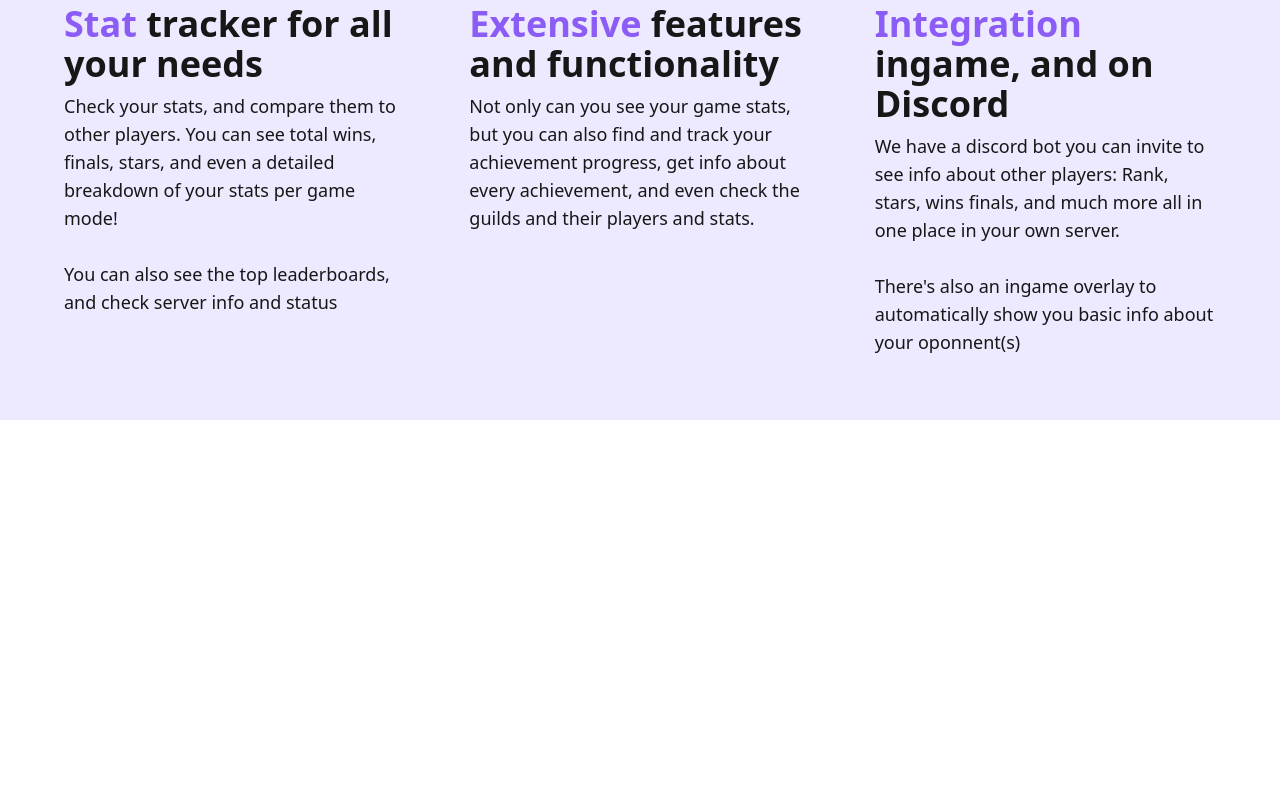
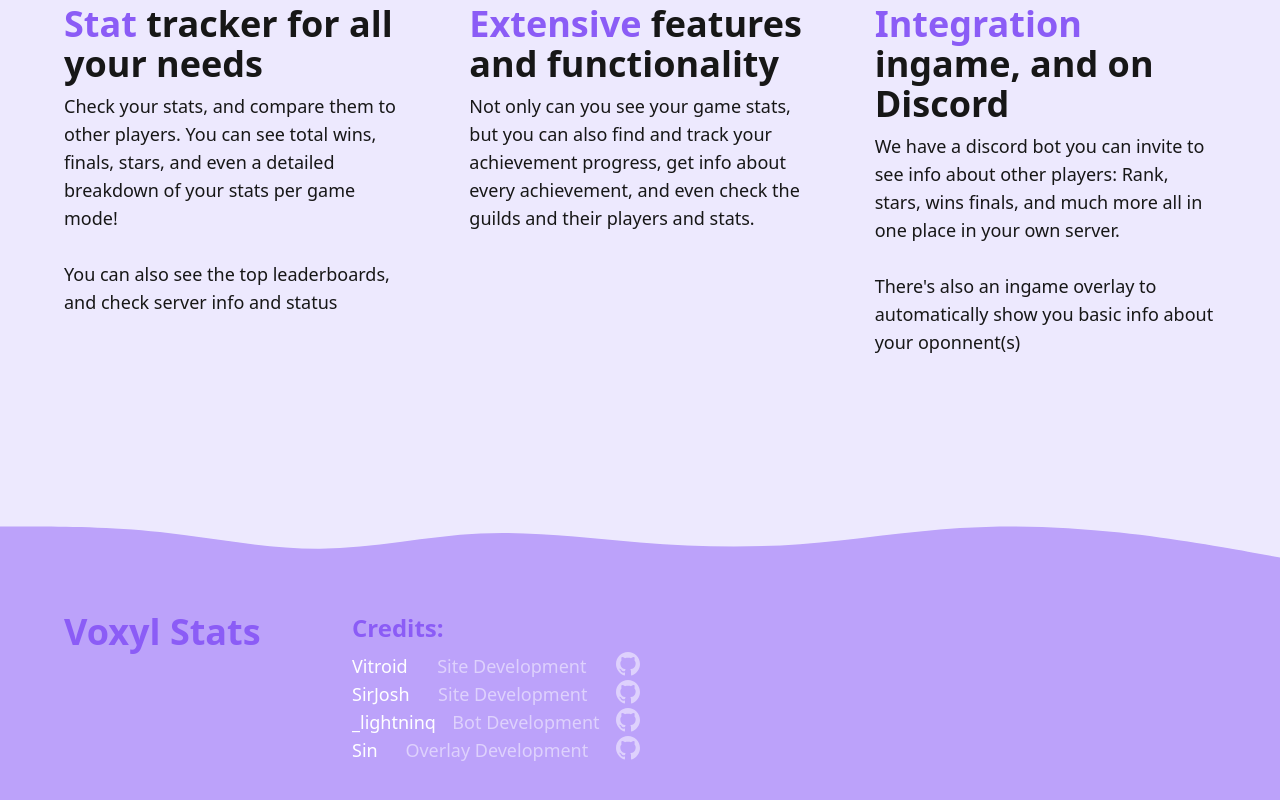
Before and after one commit to VitroidFPV/voxyl-site, a SvelteKit app: page / in a window 1280 px wide. Shown: the part 630-1430 px from the top of the page. Before the commit the page ends 1050 px from the top, so only its background shows below. Built offline with nearby package versions, Linux system fonts and the light colour scheme.

Commit message:
Added footer, better styling

```diff
--- a/src/app.html
+++ b/src/app.html
@@ -4,6 +4,12 @@
 		<meta charset="utf-8" />
 		<link rel="icon" href="%sveltekit.assets%/favicon.png" />
 		<meta name="viewport" content="width=device-width" />
+		<script>
+			localStorage.theme === 'dark' ||
+			(!('theme' in localStorage) && window.matchMedia('(prefers-color-scheme: dark)').matches)
+				? document.documentElement.classList.add('dark')
+				: document.documentElement.classList.remove('dark');
+		</script>
 		%sveltekit.head%
 	</head>
 	<body data-sveltekit-preload-data="hover">
--- /dev/null
+++ b/src/components/Footer.svelte
@@ -0,0 +1,40 @@
+<script>
+	import FooterCredits from "$components/FooterCredits.svelte";
+</script>
+<footer class="w-full">
+	<div class="h-fit bg-violet-100 dark:bg-dark-800 duration-300">
+		<div class="max-w-full origin-bottom top-[2px] relative h-fit md:scale-y-[0.5] z-20">
+			<svg
+				class="max-w-full h-fit"
+				id="visual"
+				viewBox="0 0 2400 300"
+				width="2400"
+				height="300"
+				xmlns="http://www.w3.org/2000/svg"
+				xmlns:xlink="http://www.w3.org/1999/xlink"
+				version="1.1">
+				<rect x="0" y="0" width="2400" height="300" class="hover:-translate-y-2 duration-300 fill-transparent" />
+				<path
+					d="M0 92L50 91.8C100 91.7 200 91.3 300 112.7C400 134 500 177 600 175.5C700 174 800 128 900 118.5C1000 109 1100 136 1200 151.8C1300 167.7
+			1400 172.3 1500 158C1600 143.7 1700 110.3 1800 97.7C1900 85 2000 93 2100 114.8C2200 136.7 2300 172.3 2350 190.2L2400 208L2400 301L2350 301C2300
+			301 2200 301 2100 301C2000 301 1900 301 1800 301C1700 301 1600 301 1500 301C1400 301 1300 301 1200 301C1100 301 1000 301 900 301C800 301 700 301
+			600 301C500 301 400 301 300 301C200 301 100 301 50 301L0 301Z"
+					fill=""
+					stroke-linecap="round"
+					stroke-linejoin="miter"
+					class="duration-300 dark:fill-[#2d2441] fill-[#bca2fa]"
+				/>
+			</svg>
+		</div>
+		<div class="w-full h-56 dark:bg-[#2d2441] bg-[#bca2fa] duration-300 flex p-16 pt-8">
+			<div class="w-1/4 text-4xl font-bold text-violet-500">Voxyl Stats</div>
+			<div class="flex flex-col md:w-1/4">
+				<div class="font-semibold text-2xl mb-2 text-violet-500">Credits:</div>
+				<FooterCredits name="Vitroid" role="Site Development" link="/" />
+				<FooterCredits name="SirJosh" role="Site Development" link="/" />
+				<FooterCredits name="_lightninq" role="Bot Development" link="/" />
+				<FooterCredits name="Sin" role="Overlay Development" link="/" />
+			</div>
+		</div>
+	</div>
+</footer>
--- /dev/null
+++ b/src/components/FooterCredits.svelte
@@ -0,0 +1,13 @@
+<script lang="ts">
+	export let name: string
+	export let link: string
+	export let role: string
+
+	import GitHubLink from '$components/GitHubLink.svelte'
+</script>
+
+<div class="flex justify-between w-full text-lg text-white font-medium">
+	{name}
+	<div class="text-white/50 font-normal">{role}</div>
+	<GitHubLink link={link} />
+</div>
--- /dev/null
+++ b/src/components/GitHubLink.svelte
@@ -0,0 +1,17 @@
+<script lang="ts">
+	export let link: string
+</script>
+
+<a href="{link}" target="_blank" rel="noopener noreferrer" class="group">
+	<svg
+		xmlns="http://www.w3.org/2000/svg"
+		width="24"
+		height="24"
+		viewBox="0 0 24 24"
+	>
+		<path
+			d="M12 0c-6.626 0-12 5.373-12 12 0 5.302 3.438 9.8 8.207 11.387.599.111.793-.261.793-.577v-2.234c-3.338.726-4.033-1.416-4.033-1.416-.546-1.387-1.333-1.756-1.333-1.756-1.089-.745.083-.729.083-.729 1.205.084 1.839 1.237 1.839 1.237 1.07 1.834 2.807 1.304 3.492.997.107-.775.418-1.305.762-1.604-2.665-.305-5.467-1.334-5.467-5.931 0-1.311.469-2.381 1.236-3.221-.124-.303-.535-1.524.117-3.176 0 0 1.008-.322 3.301 1.23.957-.266 1.983-.399 3.003-.404 1.02.005 2.047.138 3.006.404 2.291-1.552 3.297-1.23 3.297-1.23.653 1.653.242 2.874.118 3.176.77.84 1.235 1.911 1.235 3.221 0 4.609-2.807 5.624-5.479 5.921.43.372.823 1.102.823 2.222v3.293c0 .319.192.694.801.576 4.765-1.589 8.199-6.086 8.199-11.386 0-6.627-5.373-12-12-12z"
+			class="fill-white/50 group-hover:fill-violet-500 duration-500"
+		/>
+	</svg>
+</a>
--- a/src/components/Navbar.svelte
+++ b/src/components/Navbar.svelte
@@ -16,7 +16,7 @@
 	}
 </script>
 
-<nav class="h-16 dark:bg-[#533a8a] bg-[#bca2fa] fixed w-full flex items-center px-4 text-xl duration-300 justify-between shadow-[0px_40px_35px_0px] shadow-black/25 z-20">
+<nav class="h-16 dark:bg-[#533a8a] bg-[#bca2fa] fixed w-full flex items-center px-4 text-xl duration-300 justify-between shadow-[0px_40px_35px_0px]shadow-black/25 z-20">
 	<div class="flex md:w-fit w-full md:ml-14 h-full items-center">
 		<a href="/" class="bg-gradient-to-r from-current to-current bg-no-repeat bg-bottom bg-0w hover:bg-100w duration-300 transition-all font-semibold opacity-50 hover:opacity-100">Home</a>
 		<div class="flex items-center">
--- a/src/components/Separator.svelte
+++ b/src/components/Separator.svelte
@@ -1,18 +1,18 @@
 <div class="max-w-full h-fit overflow-x-hidden group">
 	<svg class="max-w-full h-fit bg-transparent scale-x-125" id="visual" viewBox="0 0 2400 300" width="2400" height="300" xmlns="http://www.w3.org/2000/svg" version="1.1">
-		<path class="wave1 fill-[#8b5cf6] duration-300 transition-colors" d="M0 137L57.2 133.5C114.3 130 228.7 123 343 110.3C457.3 97.7 571.7 79.3 686
+		<path class="wave1 fill-[#7d57d4] duration-300 transition-colors" d="M0 137L57.2 133.5C114.3 130 228.7 123 343 110.3C457.3 97.7 571.7 79.3 686
 		82.7C800.3 86 914.7 111 1028.8 112C1143 113 1257 90 1371.2 77.5C1485.3 65 1599.7 63 1714
 		61.2C1828.3 59.3 1942.7 57.7 2057 61C2171.3 64.3 2285.7 72.7 2342.8 76.8L2400 81L2400 301L2342.8
 		301C2285.7 301 2171.3 301 2057 301C1942.7 301 1828.3 301 1714 301C1599.7 301 1485.3 301 1371.2
 		301C1257 301 1143 301 1028.8 301C914.7 301 800.3 301 686 301C571.7 301 457.3 301 343 301C228.7 301
 		114.3 301 57.2 301L0 301Z"></path>
-		<path class="wave2 dark:fill-[#6347ae] fill-[#ab92f0] duration-300 transition-colors" d="M0 142L57.2 141.8C114.3 141.7 228.7 141.3 343 137.5C457.3
+		<path class="wave2 dark:fill-[#5d43a4] fill-[#ab92f0] duration-300 transition-colors" d="M0 142L57.2 141.8C114.3 141.7 228.7 141.3 343 137.5C457.3
 		133.7 571.7 126.3 686 129.2C800.3 132 914.7 145 1028.8 143.5C1143 142 1257 126 1371.2 130.3C1485.3
 		134.7 1599.7 159.3 1714 170C1828.3 180.7 1942.7 177.3 2057 177.5C2171.3 177.7 2285.7 181.3 2342.8
 		183.2L2400 185L2400 301L2342.8 301C2285.7 301 2171.3 301 2057 301C1942.7 301 1828.3 301 1714
 		301C1599.7 301 1485.3 301 1371.2 301C1257 301 1143 301 1028.8 301C914.7 301 800.3 301 686 301C571.7
 		301 457.3 301 343 301C228.7 301 114.3 301 57.2 301L0 301Z"></path>
-		<path class="wave3 dark:fill-[#40316b] fill-[#c6b5f4] duration-300 transition-colors" d="M0 203L57.2 205.5C114.3 208 228.7 213 343 217C457.3 221 571.7 224 686
+		<path class="wave3 dark:fill-[#352957] fill-[#c6b5f4] duration-300 transition-colors" d="M0 203L57.2 205.5C114.3 208 228.7 213 343 217C457.3 221 571.7 224 686
 		216.8C800.3 209.7 914.7 192.3 1028.8 183C1143 173.7 1257 172.3 1371.2 180.3C1485.3 188.3 1599.7
 		205.7 1714 213.7C1828.3 221.7 1942.7 220.3 2057 212.7C2171.3 205 2285.7 191 2342.8 184L2400 177L2400
 		301L2342.8 301C2285.7 301 2171.3 301 2057 301C1942.7 301 1828.3 301 1714 301C1599.7 301 1485.3 301
--- a/src/components/player/GameCard.svelte
+++ b/src/components/player/GameCard.svelte
@@ -7,7 +7,7 @@
 </script>
 
 {#if stats !== undefined && Object.values(stats).some((value) => value !== 0)}
-	<div class="flex flex-col info-small pl-2 border-l-4 border-violet-500 pt-2 h-fit">
+	<div class="flex flex-col info-small pl-2 border-l-4 border-violet-600/90 pt-2 h-fit">
 		<div class="text-xl mb-2">{name}:</div>
 		<div class="grid grid-cols-2 grid-rows-2">
 			{#if stats !== undefined}
@@ -15,7 +15,7 @@
 					<div class="transition-container mt-2">
 						{#if value !== 0}
 							<div>
-								<div class="font-minecraft text-lg stat-{name} capitalize">
+								<div class="font-minecraft text-lg dark:text-violet-300 text-violet-900/60 capitalize">
 									{name}:
 								</div>
 								<div class="font-minecraft text-base">
--- a/src/routes/+layout.svelte
+++ b/src/routes/+layout.svelte
@@ -1,11 +1,13 @@
 <script>
 	import "../app.css";
-	// @ts-ignore
 	import Navbar from "$components/Navbar.svelte";
+	import Footer from "$components/Footer.svelte";
 </script>
 
 <div class="dark:text-neutral-100 text-neutral-900">
 	<Navbar/>
 
-	<div class="pt-32 flex flex-col max-w-screen min-h-screen dark:bg-dark-800 bg-violet-100 duration-300 transition-colors"><slot/></div>
+	<div class="pt-32 flex flex-col max-w-screen min-h-screen dark:bg-dark-800 bg-violet-100 duration-300"><slot/></div>
+
+	<Footer/>
 </div>
```
